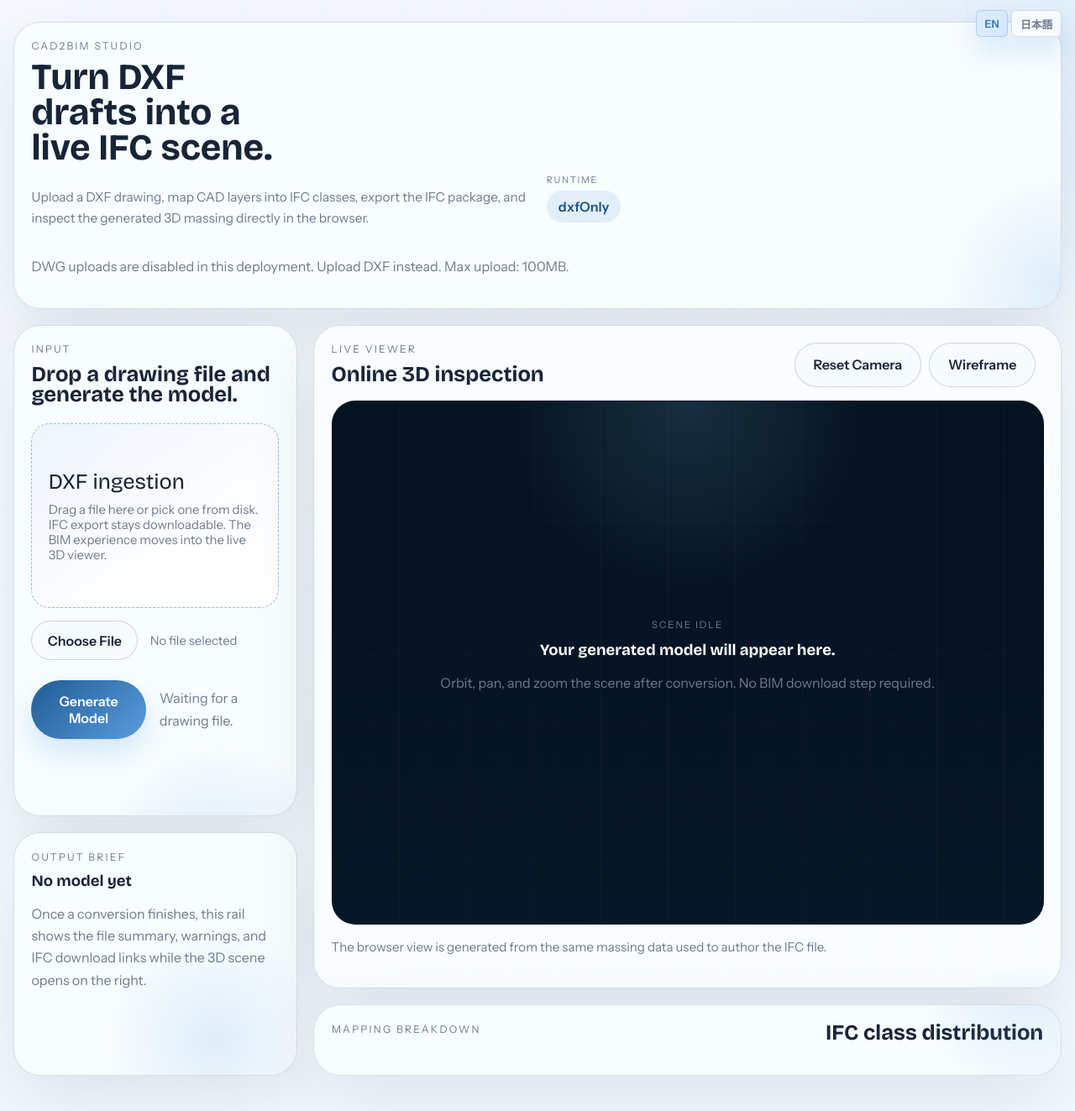
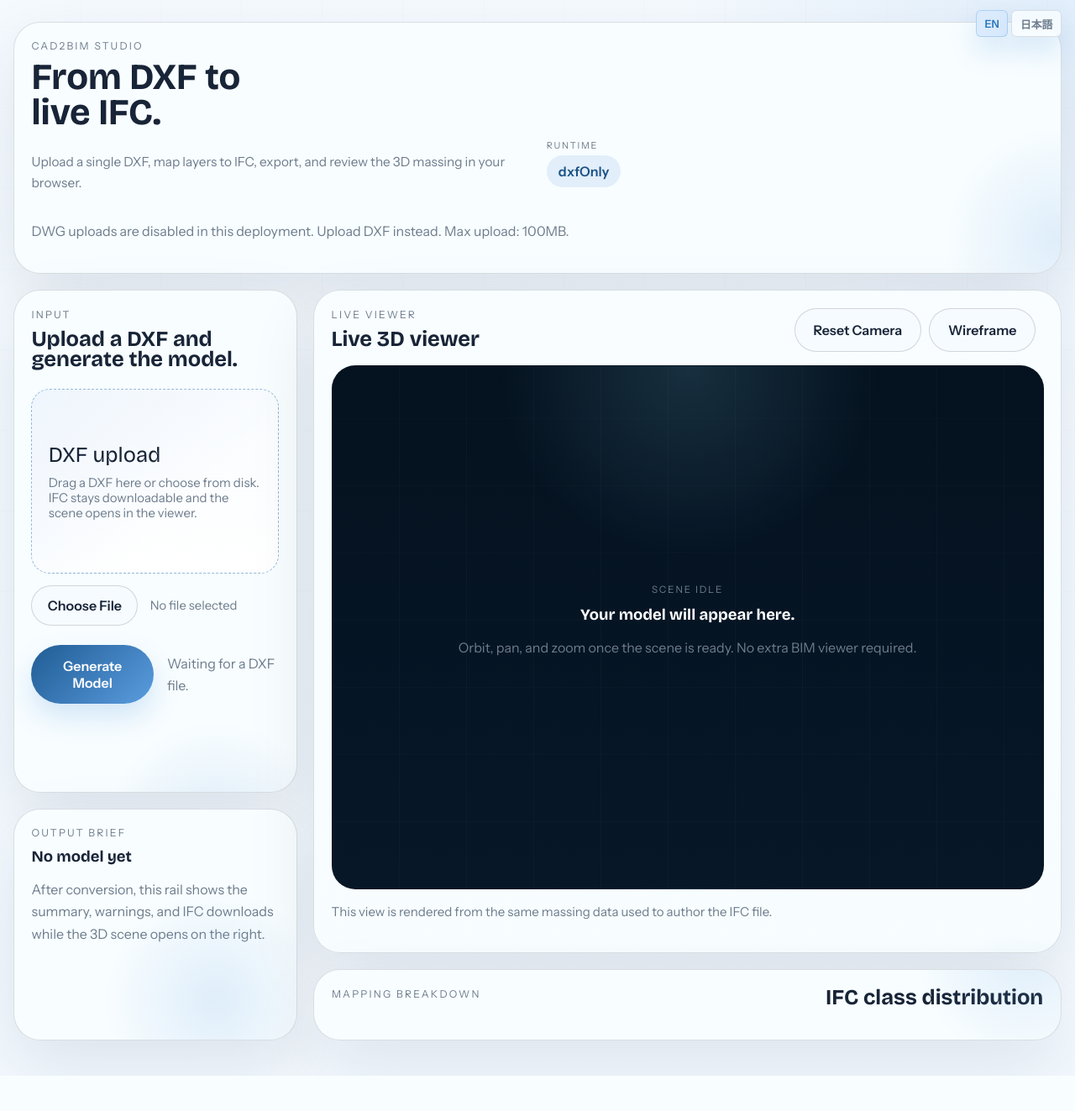
Before and after one commit to Kevinscsatoshi/ifcbim, a FastAPI app: page / in a window 1280 px wide. Shown: the whole page at 84% size. After the commit the page ends 1281 px from the top, so only its background shows below. Run offline with FastAPI, Linux system fonts and the light colour scheme; some libraries are stand-ins or nearby versions.

Commit message:
chore(ui): tighten hero copy and viewer text
Made-with: Cursor

```diff
--- a/static/app.js
+++ b/static/app.js
@@ -9,44 +9,50 @@ const I18N = {
     eyebrowOutput: "Output Brief",
     eyebrowViewer: "Live Viewer",
     eyebrowBreakdown: "Mapping Breakdown",
-    mastheadTitle: "Turn DXF drafts into a live IFC scene.",
-    mastheadLead: "Upload a DXF drawing, map CAD layers into IFC classes, export the IFC package, and inspect the generated 3D massing directly in the browser.",
+    mastheadTitle: "From DXF to live IFC.",
+    mastheadLead:
+      "Upload a single DXF, map layers to IFC, export, and review the 3D massing in your browser.",
     runtimeChecking: "Checking runtime",
-    runtimeMessage: "Inspecting DXF support, conversion tools, and upload limits.",
-    inputTitle: "Drop a drawing file and generate the model.",
-    dropzoneTitle: "DXF ingestion",
-    dropzoneSubtitle: "Drag a file here or pick one from disk. IFC export stays downloadable. The BIM experience moves into the live 3D viewer.",
+    runtimeMessage: "DXF only. Inspecting conversion tools and upload limits.",
+    inputTitle: "Upload a DXF and generate the model.",
+    dropzoneTitle: "DXF upload",
+    dropzoneSubtitle:
+      "Drag a DXF here or choose from disk. IFC stays downloadable and the scene opens in the viewer.",
     chooseFile: "Choose File",
     noFileSelected: "No file selected",
     generateModel: "Generate Model",
-    statusWaiting: "Waiting for a drawing file.",
+    statusWaiting: "Waiting for a DXF file.",
     outputEmptyTitle: "No model yet",
-    outputEmptyCopy: "Once a conversion finishes, this rail shows the file summary, warnings, and IFC download links while the 3D scene opens on the right.",
+    outputEmptyCopy:
+      "After conversion, this rail shows the summary, warnings, and IFC downloads while the 3D scene opens on the right.",
     entities: "Entities",
     layers: "Layers",
     ifcElements: "IFC Elements",
     skipped: "Skipped",
-    viewerTitle: "Online 3D inspection",
+    viewerTitle: "Live 3D viewer",
     resetCamera: "Reset Camera",
     wireframe: "Wireframe",
     solid: "Solid",
     sceneIdle: "Scene idle",
-    viewerEmptyTitle: "Your generated model will appear here.",
-    viewerEmptyCopy: "Orbit, pan, and zoom the scene after conversion. No BIM download step required.",
+    viewerEmptyTitle: "Your model will appear here.",
+    viewerEmptyCopy:
+      "Orbit, pan, and zoom once the scene is ready. No extra BIM viewer required.",
     buildingScene: "Building scene...",
-    viewerMetaDefault: "The browser view is generated from the same massing data used to author the IFC file.",
+    viewerMetaDefault:
+      "This view is rendered from the same massing data used to author the IFC file.",
     breakdownTitle: "IFC class distribution",
     statusSelected: "Selected {name}",
     statusChooseFirst: "Choose a DXF file first.",
-    statusUploading: "Uploading file and generating IFC + live scene...",
-    statusDone: "Conversion finished. The model is now live in the viewer.",
+    statusUploading: "Uploading DXF and building IFC + scene...",
+    statusDone: "Conversion finished. The model is live in the viewer.",
     conversionFailed: "Conversion failed.",
     capabilityUnavailable: "Unavailable",
-    capabilityDetectFailed: "Runtime capability detection failed, but you can still try a conversion.",
+    capabilityDetectFailed:
+      "Runtime capability detection failed, but you can still try a conversion.",
     viewerUnavailable: "Viewer unavailable",
     sceneFailed: "Scene generation did not complete.",
     fetchingGeometry: "Fetching viewer geometry...",
-    elementsVisible: "{count} IFC elements are visible in-browser. Drag to orbit, scroll to zoom.",
+    elementsVisible: "{count} IFC elements in view. Drag to orbit, scroll to zoom.",
     selectionEyebrow: "Selection",
     selectionEmptyTitle: "Click a 3D element to inspect its DXF data.",
     selectionLength: "Length",
@@ -64,44 +70,50 @@ const I18N = {
     eyebrowOutput: "出力概要",
     eyebrowViewer: "ライブビューア",
     eyebrowBreakdown: "マッピング内訳",
-    mastheadTitle: "DXF 図面を IFC シーンに。",
-    mastheadLead: "DXF をアップロードし、CAD レイヤーを IFC クラスにマッピング。IFC をエクスポートし、ブラウザで 3D マッシングを確認できます。",
+    mastheadTitle: "DXF から IFC シーンへ。",
+    mastheadLead:
+      "DXF を 1 つアップロードしてレイヤーを IFC に割り当て、IFC を出力し、ブラウザで 3D マッシングを確認します。",
     runtimeChecking: "ランタイム確認中",
-    runtimeMessage: "DXF 対応・変換ツール・アップロード上限を確認しています。",
-    inputTitle: "図面ファイルをドロップしてモデルを生成",
-    dropzoneTitle: "DXF 取り込み",
-    dropzoneSubtitle: "ここに DXF ファイルをドラッグするか、ディスクから選択。IFC はダウンロード可能。BIM は 3D ビューアで確認できます。",
+    runtimeMessage: "DXF 専用です。変換ツールとアップロード上限を確認しています。",
+    inputTitle: "DXF をアップロードしてモデルを生成",
+    dropzoneTitle: "DXF アップロード",
+    dropzoneSubtitle:
+      "ここに DXF をドラッグするか、ディスクから 1 つ選択。IFC はダウンロードでき、3D シーンはブラウザで確認できます。",
     chooseFile: "ファイルを選択",
     noFileSelected: "ファイル未選択",
     generateModel: "モデルを生成",
     statusWaiting: "DXF 図面ファイルを待機中です。",
     outputEmptyTitle: "まだモデルがありません",
-    outputEmptyCopy: "変換が完了すると、ここにファイル概要・警告・IFC ダウンロードリンクが表示され、右側に 3D シーンが開きます。",
+    outputEmptyCopy:
+      "変換が完了すると、ここに概要・警告・IFC ダウンロードリンクが並び、右側に 3D シーンが開きます。",
     entities: "エンティティ",
     layers: "レイヤー",
     ifcElements: "IFC 要素",
     skipped: "スキップ",
-    viewerTitle: "オンライン 3D 確認",
+    viewerTitle: "ライブ 3D ビューア",
     resetCamera: "カメラリセット",
     wireframe: "ワイヤー",
     solid: "ソリッド",
     sceneIdle: "シーン待機中",
     viewerEmptyTitle: "生成したモデルがここに表示されます。",
-    viewerEmptyCopy: "変換後にオービット・パン・ズームで操作できます。BIM のダウンロードは不要です。",
+    viewerEmptyCopy:
+      "シーン生成後にオービット・パン・ズームで操作できます。別途 BIM ビューアは不要です。",
     buildingScene: "シーン構築中...",
-    viewerMetaDefault: "ブラウザ表示は IFC ファイルと同じマッシングデータから生成されています。",
+    viewerMetaDefault: "このビューは IFC ファイルと同じマッシングデータから生成されています。",
     breakdownTitle: "IFC クラス内訳",
     statusSelected: "選択: {name}",
     statusChooseFirst: "先に DXF ファイルを選択してください。",
-    statusUploading: "アップロード中。IFC とライブシーンを生成しています...",
+    statusUploading: "アップロード中。IFC とライブシーンを構築しています...",
     statusDone: "変換が完了しました。ビューアでモデルを確認できます。",
     conversionFailed: "変換に失敗しました。",
     capabilityUnavailable: "利用不可",
-    capabilityDetectFailed: "ランタイムの検出に失敗しましたが、変換は試せます。",
+    capabilityDetectFailed:
+      "ランタイムの検出に失敗しましたが、変換は引き続き試せます。",
     viewerUnavailable: "ビューア利用不可",
     sceneFailed: "シーン生成が完了しませんでした。",
     fetchingGeometry: "ビューアジオメトリ取得中...",
-    elementsVisible: "ブラウザに {count} 個の IFC 要素を表示中。ドラッグで回転、スクロールでズーム。",
+    elementsVisible:
+      "ブラウザに {count} 個の IFC 要素を表示中。ドラッグで回転・スクロールでズーム。",
     selectionEyebrow: "選択中の要素",
     selectionEmptyTitle: "3D 要素をクリックすると DXF 情報を表示します。",
     selectionLength: "長さ",
--- a/templates/index.html
+++ b/templates/index.html
@@ -33,11 +33,10 @@
       <section class="masthead">
         <div class="masthead-copy">
           <p class="eyebrow" data-i18n="mastheadBrand">CAD2BIM Studio</p>
-          <h1 data-i18n="mastheadTitle">Turn DXF drafts into a live IFC scene.</h1>
+          <h1 data-i18n="mastheadTitle">From DXF to live IFC.</h1>
           <div class="masthead-subrow">
             <p class="lead" data-i18n="mastheadLead">
-              Upload a DXF drawing, map CAD layers into IFC classes, export the IFC package,
-              and inspect the generated 3D massing directly in the browser.
+              Upload a single DXF, map layers to IFC, export, and review the 3D massing in your browser.
             </p>
             <div class="runtime-inline">
               <span class="runtime-label" data-i18n="eyebrowRuntime">Runtime</span>
```
